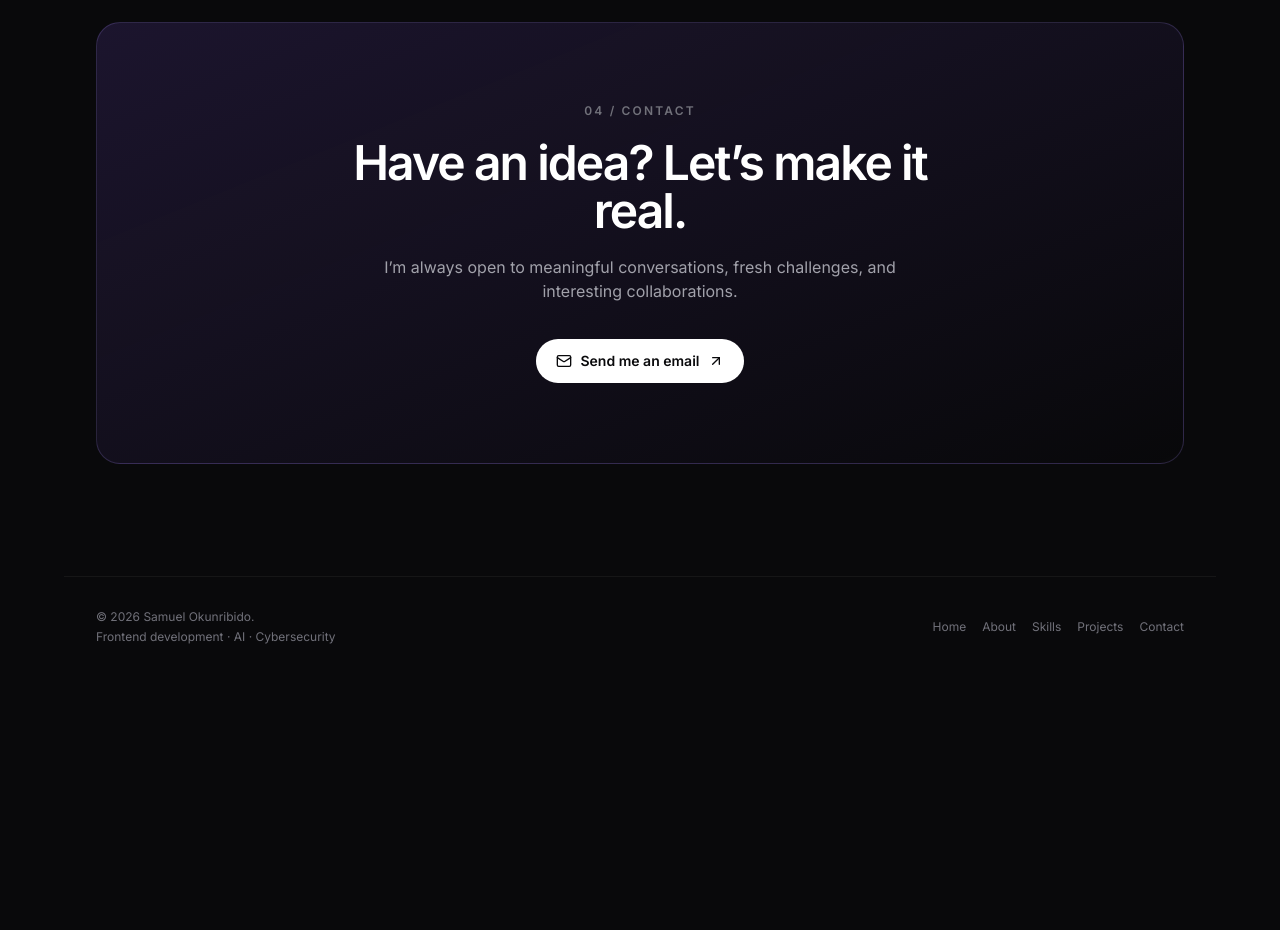
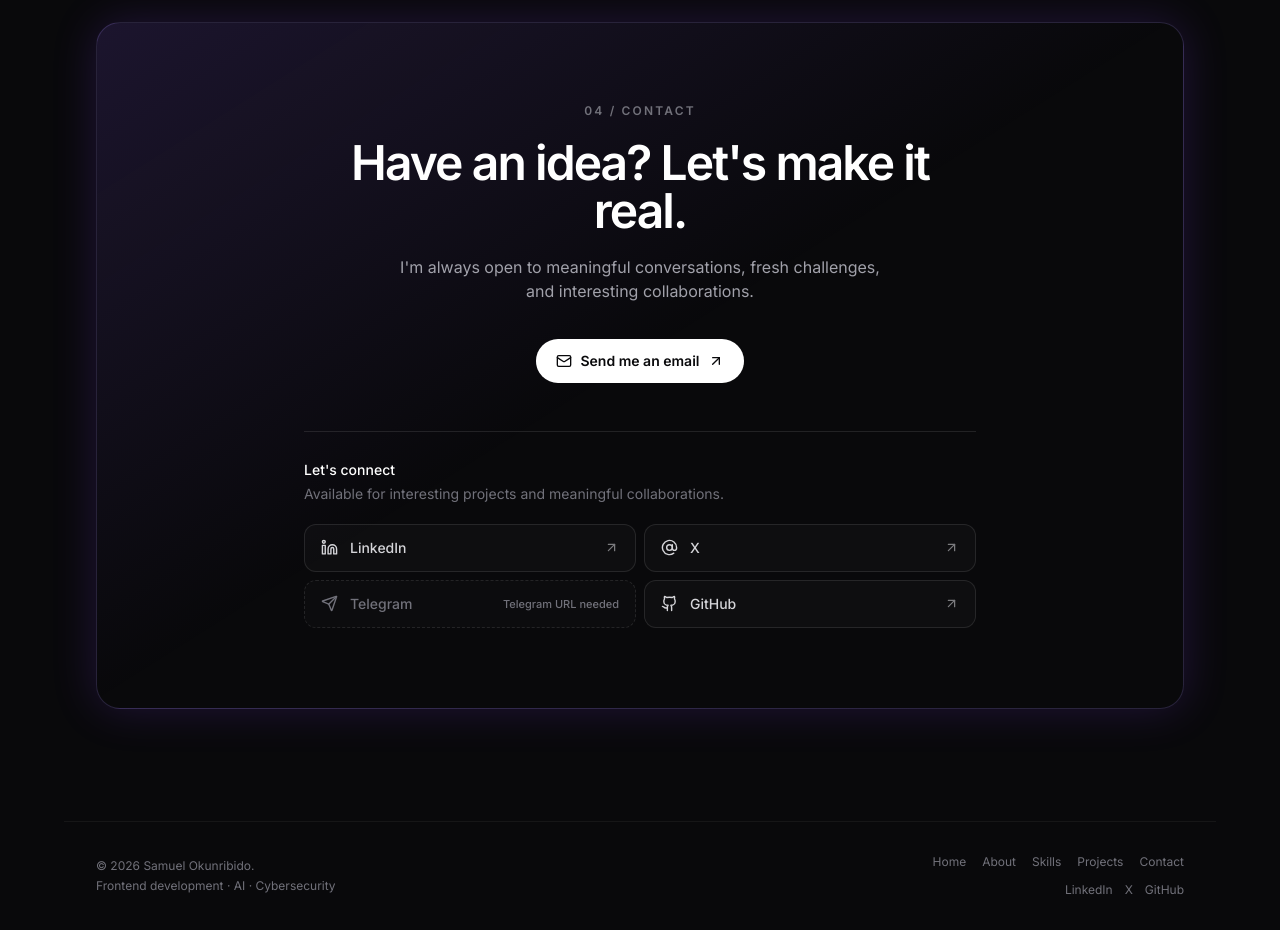
Before and after one commit to deaduramilade/portfolio, a React (Vite) app: page / in a window 1280 px wide. Shown: the part 3700-4630 px from the top of the page. Before the commit the page ends 4377 px from the top, so only its background shows below. Built offline with nearby package versions, Linux system fonts and the light colour scheme.

Commit message:
feat: expand professional contact options

```diff
--- a/src/components/Contact.jsx
+++ b/src/components/Contact.jsx
@@ -1,8 +1,30 @@
 import { motion, useReducedMotion } from 'framer-motion'
-import { ArrowUpRight, Mail } from 'lucide-react'
+import { ArrowUpRight, AtSign, Github, Linkedin, Mail, Send } from 'lucide-react'
 import { site } from '../data/site'
+
+const icons = { linkedin: Linkedin, x: AtSign, telegram: Send, github: Github }
 
 export default function Contact() {
   const reducedMotion = useReducedMotion()
-  return <section id="contact" className="section-wrap"><motion.div initial={reducedMotion ? false : { opacity: 0, y: 20 }} whileInView={{ opacity: 1, y: 0 }} viewport={{ once: true }} className="rounded-3xl border border-violet-400/20 bg-gradient-to-br from-violet-500/15 to-transparent px-6 py-14 text-center sm:px-12 sm:py-20"><p className="eyebrow text-violet-300">04 / Contact</p><h2 className="heading mx-auto mt-5 max-w-2xl">Have an idea? Let’s make it real.</h2><p className="mx-auto mt-5 max-w-lg text-zinc-400">I’m always open to meaningful conversations, fresh challenges, and interesting collaborations.</p>{site.email ? <a href={`mailto:${site.email}`} className="mx-auto mt-9 inline-flex items-center gap-2 rounded-full bg-white px-5 py-3 text-sm font-semibold text-zinc-950 transition hover:bg-violet-200"><Mail size={16}/> Send me an email <ArrowUpRight size={16}/></a> : <p className="mt-9 text-sm text-zinc-500"><Mail size={16} className="mr-2 inline" />Contact details coming soon.</p>}</motion.div></section>
+  const { email, channels } = site.contact
+
+  return <section id="contact" className="section-wrap" aria-labelledby="contact-heading">
+    <motion.div initial={reducedMotion ? false : { opacity: 0, y: 20 }} whileInView={{ opacity: 1, y: 0 }} viewport={{ once: true }} className="rounded-3xl border border-violet-400/20 bg-gradient-to-br from-violet-500/15 via-transparent to-transparent px-6 py-14 text-center shadow-glow sm:px-12 sm:py-20">
+      <p className="eyebrow text-violet-300">04 / Contact</p>
+      <h2 id="contact-heading" className="heading mx-auto mt-5 max-w-2xl">Have an idea? Let&apos;s make it real.</h2>
+      <p className="mx-auto mt-5 max-w-lg text-zinc-400">I&apos;m always open to meaningful conversations, fresh challenges, and interesting collaborations.</p>
+      {email ? <a href={`mailto:${email}`} aria-label={`Send an email to ${email}`} className="group mx-auto mt-9 inline-flex items-center gap-2 rounded-full bg-white px-5 py-3 text-sm font-semibold text-zinc-950 transition hover:bg-violet-200 focus-visible:outline-zinc-100"><Mail size={16} /> Send me an email <ArrowUpRight size={16} className="transition group-hover:translate-x-0.5 group-hover:-translate-y-0.5" /></a> : <p className="mt-9 text-sm text-zinc-500"><Mail size={16} className="mr-2 inline" />Contact details coming soon.</p>}
+      <div className="mx-auto mt-12 max-w-2xl border-t border-white/10 pt-7 text-left">
+        <p className="text-sm font-medium text-white">Let&apos;s connect</p>
+        <p className="mt-1 text-sm text-zinc-500">Available for interesting projects and meaningful collaborations.</p>
+        <ul className="mt-5 grid grid-cols-1 gap-2 sm:grid-cols-2" aria-label="Professional contact channels">
+          {channels.map(channel => {
+            const Icon = icons[channel.id]
+            const content = <><Icon size={17} aria-hidden="true" /><span>{channel.label}</span>{channel.url ? <ArrowUpRight size={15} className="ml-auto opacity-55 transition group-hover:translate-x-0.5 group-hover:-translate-y-0.5 group-hover:opacity-100" aria-hidden="true" /> : <span className="ml-auto text-[11px] text-zinc-500">{channel.unavailableMessage}</span>}</>
+            return <li key={channel.id}>{channel.url ? <a href={channel.url} target="_blank" rel="noopener noreferrer" aria-label={channel.ariaLabel} className="group flex min-h-12 items-center gap-3 rounded-xl border border-white/10 bg-white/[0.025] px-4 text-sm font-medium text-zinc-300 transition hover:border-violet-400/50 hover:bg-violet-400/[0.08] hover:text-white">{content}</a> : <div aria-label={`${channel.ariaLabel} unavailable until a URL is provided`} className="flex min-h-12 items-center gap-3 rounded-xl border border-dashed border-white/10 bg-white/[0.015] px-4 text-sm font-medium text-zinc-500" aria-disabled="true">{content}</div>}</li>
+          })}
+        </ul>
+      </div>
+    </motion.div>
+  </section>
 }
--- a/src/components/Footer.jsx
+++ b/src/components/Footer.jsx
@@ -1,2 +1,17 @@
+import { site } from '../data/site'
+
 const links = ['Home', 'About', 'Skills', 'Projects', 'Contact']
-export default function Footer() { return <footer className="mx-auto max-w-6xl border-t border-white/5 px-5 py-8 sm:px-8"><div className="flex flex-col gap-5 text-xs text-zinc-500 sm:flex-row sm:items-center sm:justify-between"><div><p>© {new Date().getFullYear()} Samuel Okunribido.</p><p className="mt-1">Frontend development · AI · Cybersecurity</p></div><nav aria-label="Footer navigation" className="flex flex-wrap gap-x-4 gap-y-2">{links.map(link => <a key={link} href={`#${link === 'Home' ? 'home' : link.toLowerCase()}`} className="transition hover:text-white">{link}</a>)}</nav></div></footer> }
+
+export default function Footer() {
+  const socialChannels = site.contact.channels.filter(channel => channel.url)
+
+  return <footer className="mx-auto max-w-6xl border-t border-white/5 px-5 py-8 sm:px-8">
+    <div className="flex flex-col gap-5 text-xs text-zinc-500 sm:flex-row sm:items-center sm:justify-between">
+      <div><p>© {new Date().getFullYear()} Samuel Okunribido.</p><p className="mt-1">Frontend development · AI · Cybersecurity</p></div>
+      <div className="flex flex-col gap-3 sm:items-end">
+        <nav aria-label="Footer navigation" className="flex flex-wrap gap-x-4 gap-y-2">{links.map(link => <a key={link} href={`#${link === 'Home' ? 'home' : link.toLowerCase()}`} className="transition hover:text-white">{link}</a>)}</nav>
+        <nav aria-label="Professional profiles" className="flex flex-wrap gap-x-3 gap-y-1">{socialChannels.map(channel => <a key={channel.id} href={channel.url} target="_blank" rel="noopener noreferrer" aria-label={channel.ariaLabel} className="transition hover:text-violet-300">{channel.label}</a>)}</nav>
+      </div>
+    </div>
+  </footer>
+}
--- a/src/data/site.js
+++ b/src/data/site.js
@@ -1,10 +1,15 @@
 export const site = {
   name: 'Samuel Okunribido',
   title: 'Frontend Vibe Developer | AI & Cybersecurity Enthusiast',
-  email: 'samokunribido@gmail.com',
-  github: 'https://github.com/deaduramilade',
-  linkedin: 'https://www.linkedin.com/in/samuelxo/',
-  twitter: 'https://x.com/fiyinxo',
   location: 'Abeokuta, Ogun State, Nigeria',
   resume: '',
+  contact: {
+    email: 'samokunribido@gmail.com',
+    channels: [
+      { id: 'linkedin', label: 'LinkedIn', url: 'https://www.linkedin.com/in/samuelxo/', ariaLabel: 'Connect with me on LinkedIn' },
+      { id: 'x', label: 'X', url: 'https://x.com/fiyinxo', ariaLabel: 'Connect with me on X' },
+      { id: 'telegram', label: 'Telegram', url: '', ariaLabel: 'Contact me on Telegram', unavailableMessage: 'Telegram URL needed' },
+      { id: 'github', label: 'GitHub', url: 'https://github.com/deaduramilade', ariaLabel: 'View my GitHub profile' },
+    ],
+  },
 }
```
